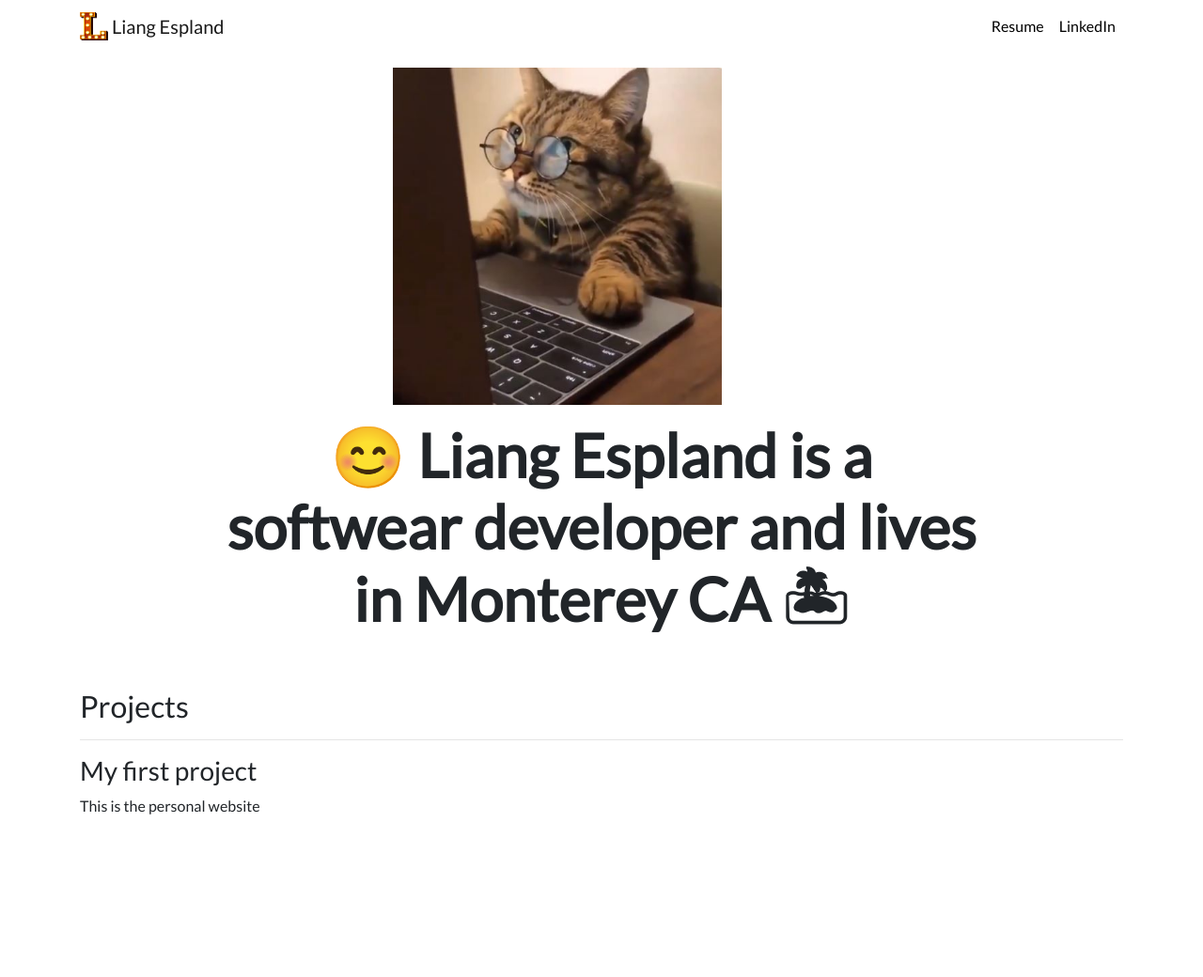
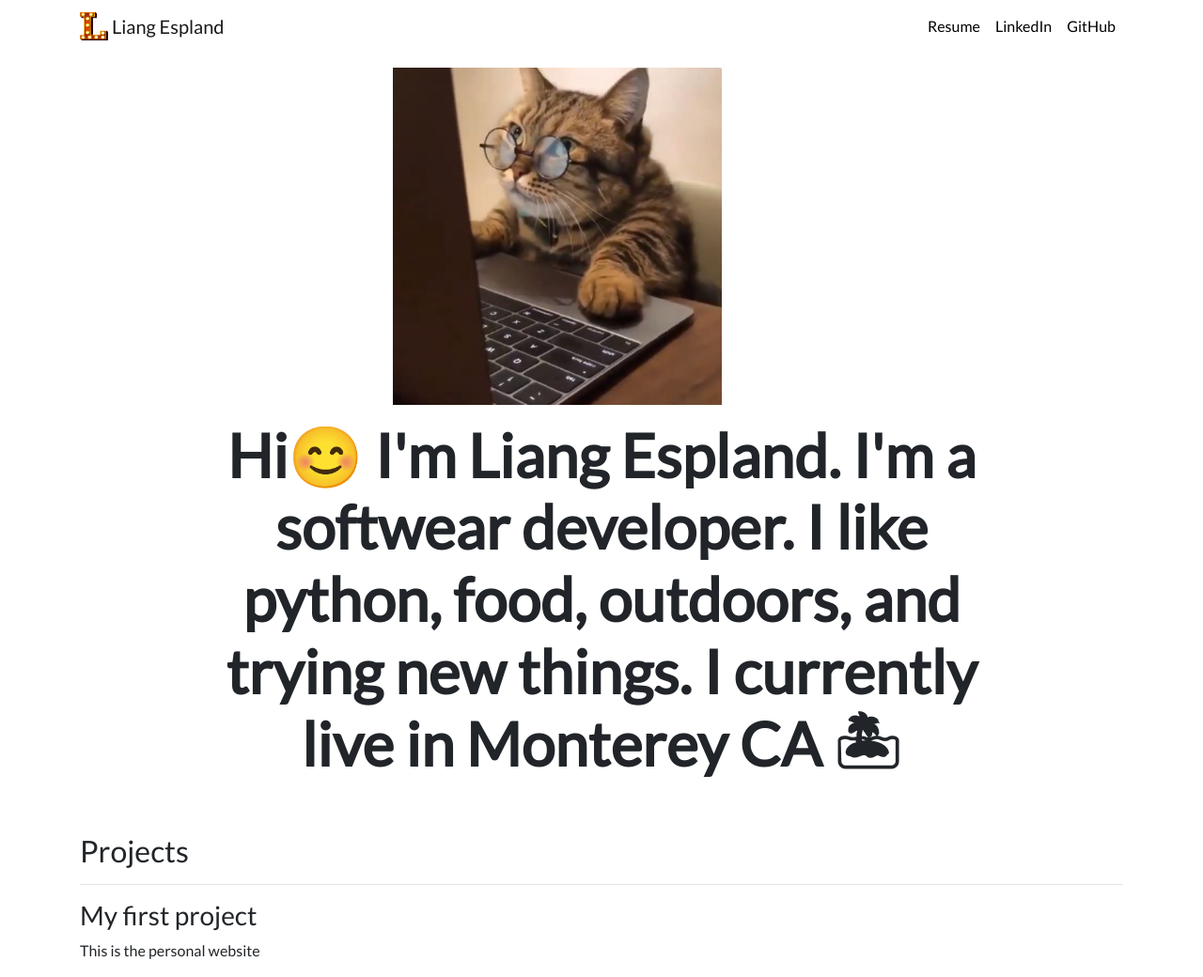
Before and after one commit to happycoding47/personal-portfolio, a Django app: page / in a window 1280 px wide. Shown: the whole page at 94% size. Before the commit the page ends 867 px from the top, so only its background shows below. Run offline with Django 4.2, Linux system fonts and the light colour scheme; data comes from the database, SQL or seed files in the repository; some libraries are stand-ins or nearby versions.

Commit message:
local temp changes

```diff
--- a/portfolio/templates/portfolio/base.html
+++ b/portfolio/templates/portfolio/base.html
@@ -38,6 +38,9 @@
           <li class="nav-item">
             <a class="nav-link" href="https://www.linkedin.com/in/Liang-Guo-Espland/" target="_blank">LinkedIn</a>
           </li>
+          <li class="nav-item">
+            <a class="nav-link" href="https://github.com/happycoding47/" target="_blank">GitHub</a>
+          </li>
         </ul>
       </div>
     </div>
--- a/portfolio/templates/portfolio/home.html
+++ b/portfolio/templates/portfolio/home.html
@@ -12,7 +12,7 @@
 
 <div class="row justify-content-center mb-3">
   <div class="col-md-9 text-center">
-    <h2 id="hometext" class="font-weight-bold" font-size: 20px>😊 Liang Espland is a softwear developer and lives in Monterey CA 🏝 </h2>
+    <h2 id="hometext" class="font-weight-bold" font-size: 20px>Hi😊 I'm Liang Espland. I'm a softwear developer. I like python, food, outdoors, and trying new things. I currently live in Monterey CA 🏝 </h2>
   </div>
 </div>
 
```
